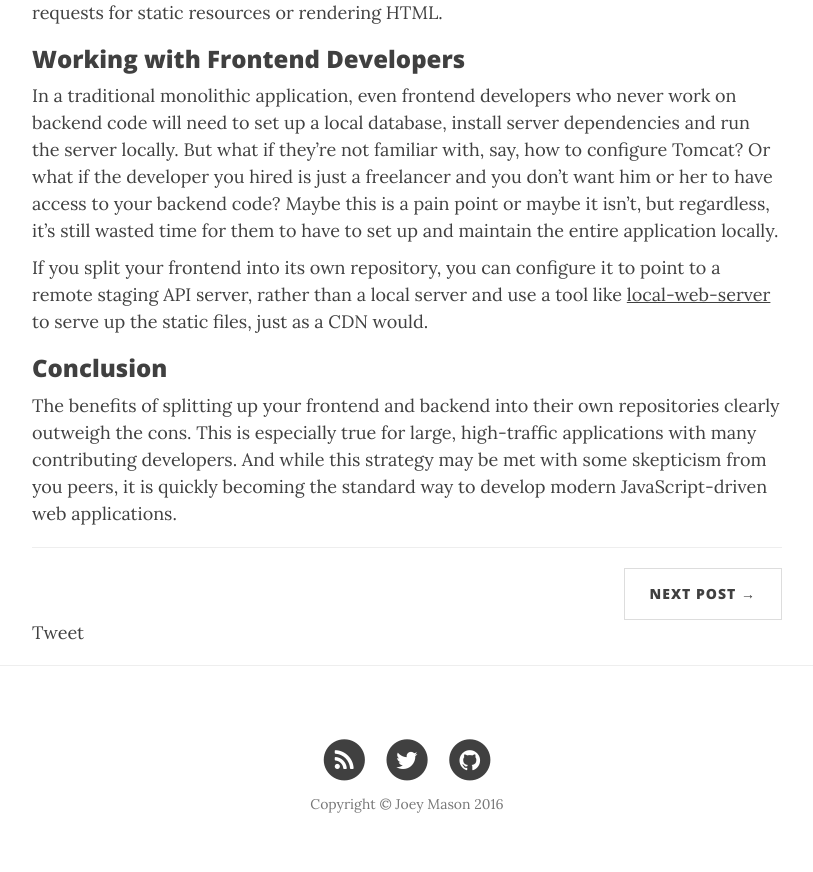
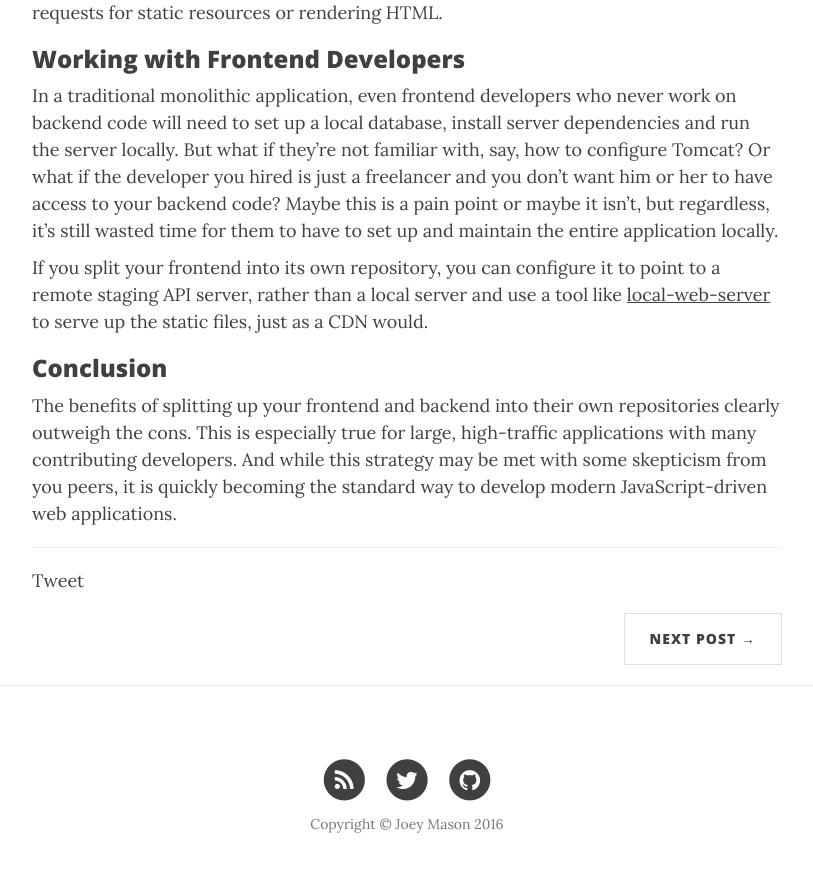
Before and after one commit to joeyvmason/joeyvmason.github.io, a Jekyll site: the page built from _posts/2016-11-02-the-frontend-deserves-its-own-repository.md, in a window 1280 px wide and 900 px high, scrolled down 1815 px. Shown: the top 872 px of the window, without its empty margins (233-1046 px from the left). Built offline with Jekyll 4.4.1, drawn with Linux system fonts in a browser that asks for light colours; nearby versions of some CDN libraries; comment, search, counter and statistics services are not loaded.

Commit message:
Updated post layout

```diff
--- a/_layouts/post.html
+++ b/_layouts/post.html
@@ -34,6 +34,12 @@ layout: default
 
                 <hr>
 
+                <!-- Twitter Share -->
+                <a href="https://twitter.com/share" class="twitter-share-button" data-show-count="false" data-via="joeyvmason">Tweet</a><script async src="//platform.twitter.com/widgets.js" charset="utf-8"></script>
+
+                <!-- Facebook Share -->
+                <div class="fb-like" data-href="{{site.url}}{{page.url}}" data-layout="button" data-action="like" data-size="small" data-show-faces="true" data-share="true"></div>
+
                 <ul class="pager">
                     {% if page.previous.url %}
                     <li class="previous">
@@ -46,12 +52,6 @@ layout: default
                     </li>
                     {% endif %}
                 </ul>
-
-                <!-- Twitter Share -->
-                <a href="https://twitter.com/share" class="twitter-share-button" data-show-count="false" data-via="joeyvmason">Tweet</a><script async src="//platform.twitter.com/widgets.js" charset="utf-8"></script>
-
-                <!-- Facebook Share -->
-                <div class="fb-like" data-href="{{site.url}}{{page.url}}" data-layout="button" data-action="like" data-size="small" data-show-faces="true" data-share="true"></div>
 
                 <!-- Comments -->
                 {% unless page.disableComments %}
```
